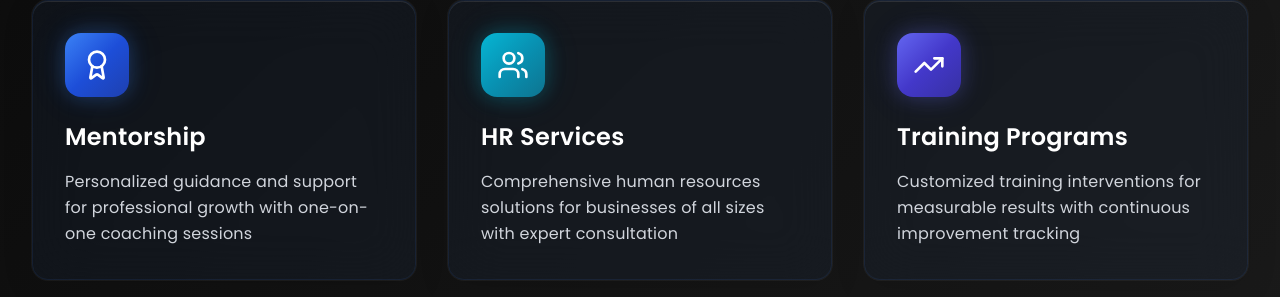
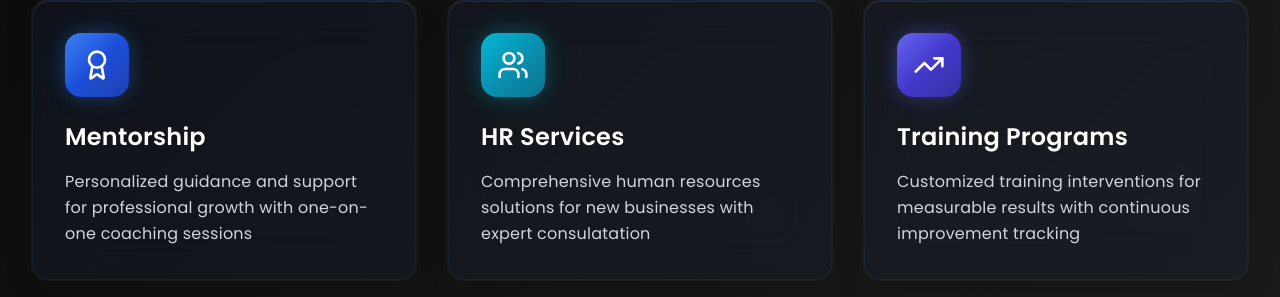
Before and after one commit to DeluluDevelopers/skillshift, a Next.js app: page / in a window 1280 px wide. Shown: the part 5750-6047 px from the top of the page. Built offline with nearby package versions, Linux system fonts and the light colour scheme.

Commit message:
changed message for hr service

```diff
--- a/app/contact/page.tsx
+++ b/app/contact/page.tsx
@@ -1,13 +1,35 @@
 "use client";
 
-import { ArrowRight, Phone, Mail, Sparkles, Menu, X } from "lucide-react";
+import { ArrowRight, Phone, Mail, Sparkles, Menu, X, CheckCircle, AlertCircle, Loader2 } from "lucide-react";
 import { useEffect, useState } from "react";
 import Link from "next/link";
 import Image from "next/image";
 
+interface FormData {
+  firstName: string;
+  phone: string;
+  email: string;
+  message: string;
+}
+
+interface FormStatus {
+  type: 'idle' | 'loading' | 'success' | 'error';
+  message: string;
+}
+
 export default function Contact() {
   const [isScrolled, setIsScrolled] = useState(false);
   const [isMobileMenuOpen, setIsMobileMenuOpen] = useState(false);
+  const [formData, setFormData] = useState<FormData>({
+    firstName: '',
+    phone: '',
+    email: '',
+    message: ''
+  });
+  const [formStatus, setFormStatus] = useState<FormStatus>({
+    type: 'idle',
+    message: ''
+  });
 
   useEffect(() => {
     let timeoutId: NodeJS.Timeout;
--- a/app/page.tsx
+++ b/app/page.tsx
@@ -890,8 +890,8 @@ export default function Home() {
                 HR Services
               </h3>
               <p className='text-gray-300 font-open-sans leading-relaxed'>
-                Comprehensive human resources solutions for businesses of all
-                sizes with expert consultation
+                Comprehensive human resources solutions for new businesses with
+                expert consulatation
               </p>
             </div>
             <div className='glass-premium p-8 rounded-2xl card-hover animate-fade-in group'>
```
